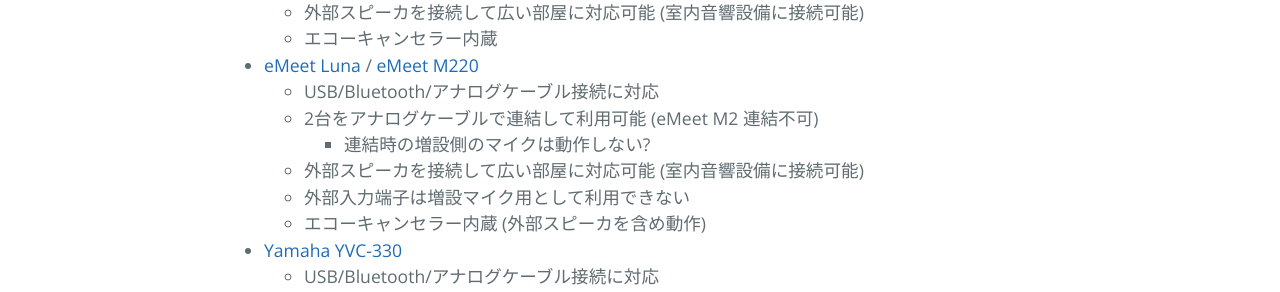
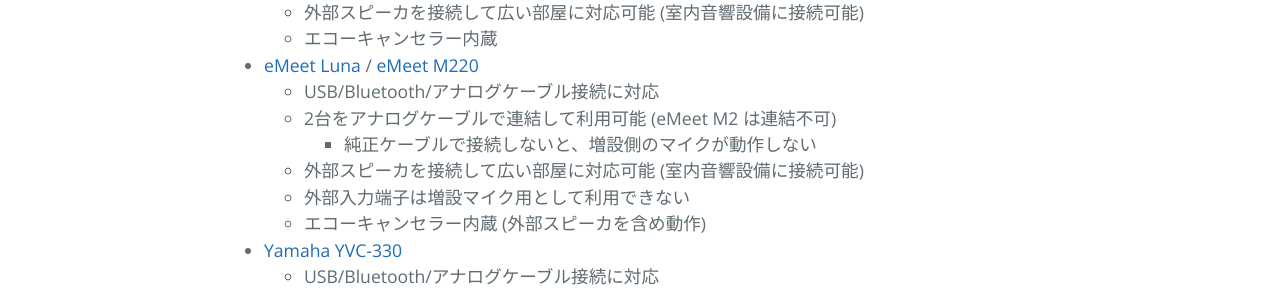
Before and after one commit to kyoto-u/online-edu, a Jekyll site: the page built from zoom-speaker-phones.md, in a window 1280 px wide. Shown: the part 1088-1380 px from the top of the page. Built offline with Jekyll 4.4.1, drawn with Linux system fonts in a browser that asks for light colours.

Commit message:
Update zoom-speaker-phones.md

```diff
--- a/zoom-speaker-phones.md
+++ b/zoom-speaker-phones.md
@@ -34,8 +34,8 @@ title: スピーカーフォン情報
 
 - [eMeet Luna](https://www.emeet.ai/Luna.html) / [eMeet M220](https://www.emeet.ai/M220.html)
   - USB/Bluetooth/アナログケーブル接続に対応
-  - 2台をアナログケーブルで連結して利用可能 (eMeet M2 連結不可)
-    - 連結時の増設側のマイクは動作しない?
+  - 2台をアナログケーブルで連結して利用可能 (eMeet M2 は連結不可)
+    - 純正ケーブルで接続しないと、増設側のマイクが動作しない
   - 外部スピーカを接続して広い部屋に対応可能 (室内音響設備に接続可能)
   - 外部入力端子は増設マイク用として利用できない
   - エコーキャンセラー内蔵 (外部スピーカを含め動作)
```
